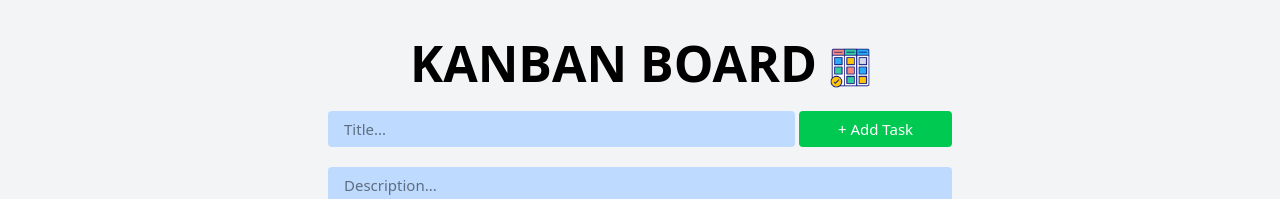
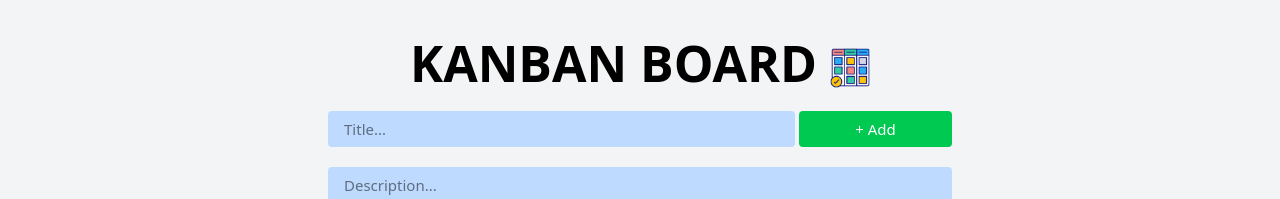
Before and after one commit to Saairam37/MiniProject01, a React (Vite) app: page / in a window 1280 px wide. Shown: the top 199 px of the page. Built offline with nearby package versions, Linux system fonts and the light colour scheme.

Commit message:
5th commit

```diff
--- a/src/DnD.jsx
+++ b/src/DnD.jsx
@@ -105,7 +105,7 @@ export default function DnD() {
       <form action="" className='justify-self-center sm:text-[15px] text-xs grid grid-cols-4 md:w-[70%] lg:w-[50%] w-[90%] gap-1' id='myForm' onSubmit={(e)=>addTask(e)}>
         <input type="text" name='title' id='title' className='bg-blue-200 col-span-3 sm:py-2 py-1 px-2 sm:px-4 mb-4 rounded' placeholder='Title...' required/>
         <button type='submit' id='addBtn' className="mb-4 bg-green-500 text-white sm:py-2 py-1 px-2 sm:px-4 rounded">
-        + Add Task</button>
+        + Add</button>
       <input type="text" name='description' id='desc' className='bg-blue-200 col-span-4 sm:py-2 py-1 px-2 sm:px-4 mb-4 rounded' placeholder='Description...' required/>
 
       </form>
```
